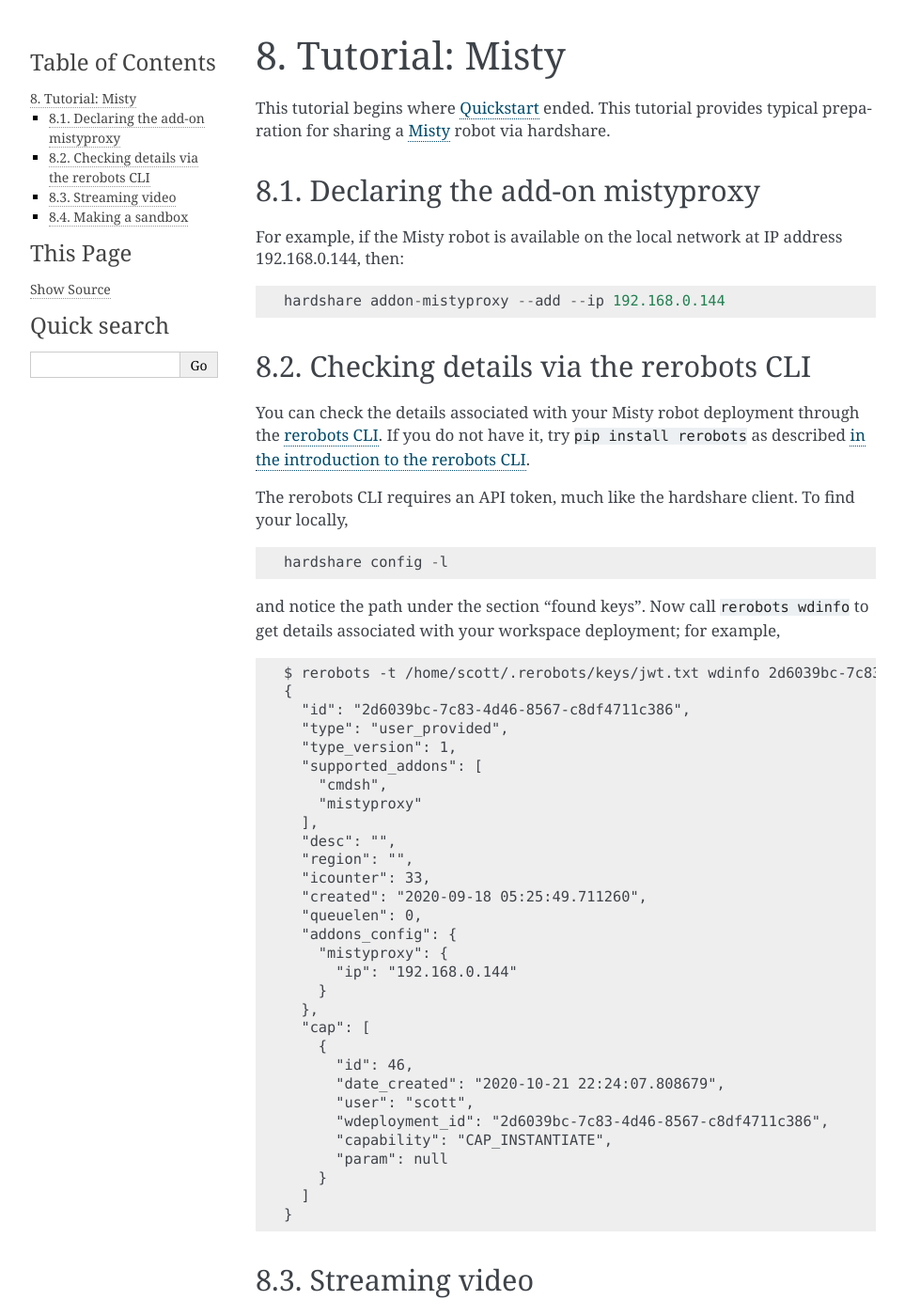
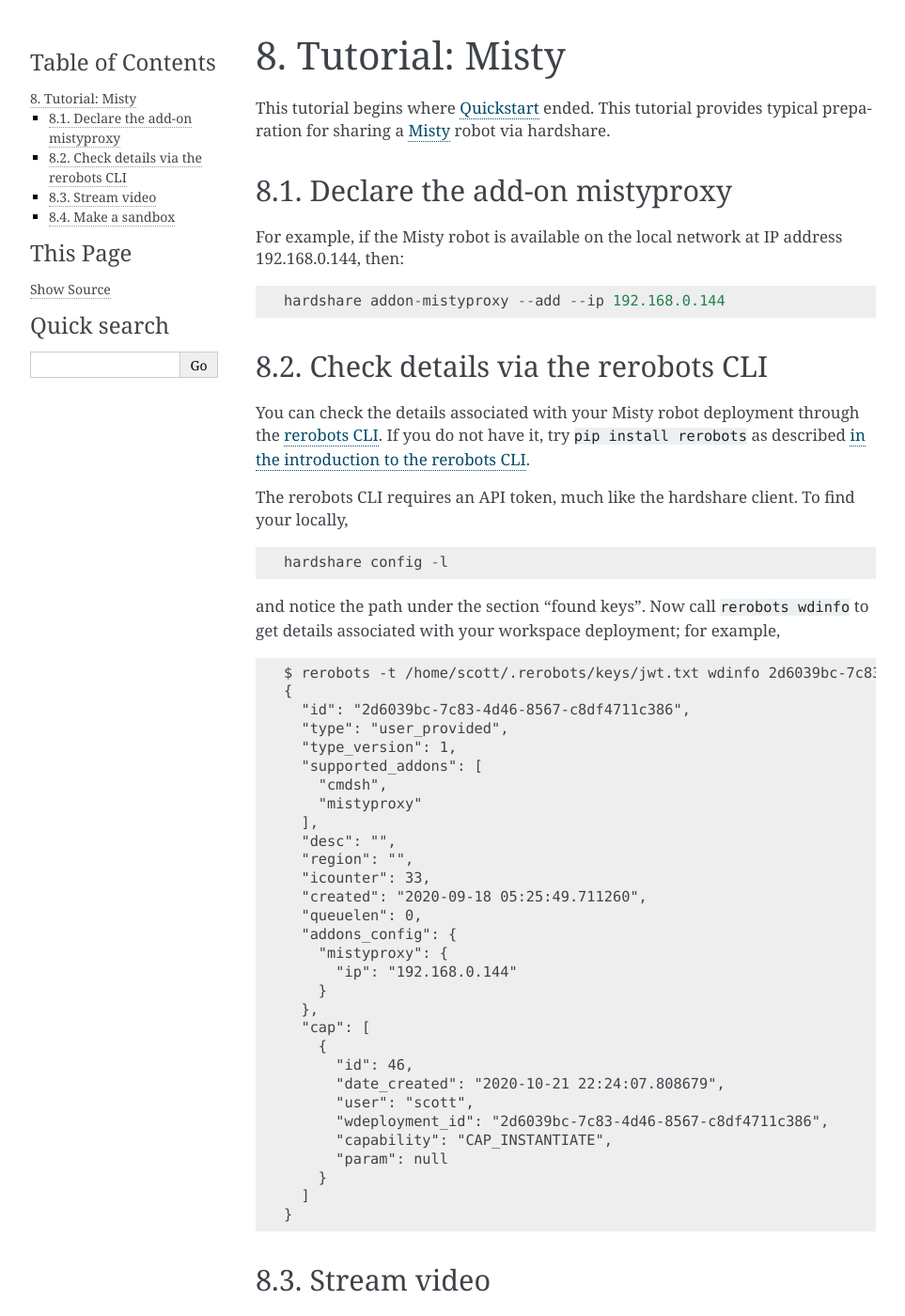
Before and after one commit to rerobots/hardshare, a Sphinx documentation site: the page built from doc/tutorial_misty.rst, in a window 1280 px wide and 1400 px high. Shown: the whole window at 94% size, without its empty margins (148-1111 px from the left). Built offline with Sphinx 7.4.7, drawn with Linux system fonts in a browser that asks for light colours; the version number could not be read and is left out; some of the changed text lies outside the part shown.

Commit message:
DOC: improve style
[ci skip]

```diff
--- a/doc/attach_camera.rst
+++ b/doc/attach_camera.rst
@@ -17,8 +17,8 @@ Prerequisites
 On Ubuntu, this is available in the package python3-opencv.
 
 
-Preparing a new configuration
------------------------------
+Prepare a new configuration
+---------------------------
 
 1. Capture a full image.
 2. Program each device in turn and watch to determine which device has a screen that clears (indicating that it is being flashed).
--- a/doc/bestpractices.rst
+++ b/doc/bestpractices.rst
@@ -1,8 +1,8 @@
 Best practices
 ==============
 
-Managing wdeployment IDs
-------------------------
+Manage wdeployment IDs
+----------------------
 
 With the hardshare client, you can freely create and destroy workspace
 deployments. This process corresponds to creating or destroying a unique ID.
--- a/doc/help.rst
+++ b/doc/help.rst
@@ -1,5 +1,5 @@
-Help and reporting errors
-=========================
+Get help, and report errors
+===========================
 
 If you have a service contract with rerobots, then please use the provided
 contact information to get support immediately.
--- a/doc/tutorial_misty.rst
+++ b/doc/tutorial_misty.rst
@@ -5,8 +5,8 @@ This tutorial begins where :doc:`quickstart` ended. This tutorial provides
 typical preparation for sharing a Misty_ robot via hardshare.
 
 
-Declaring the add-on mistyproxy
--------------------------------
+Declare the add-on mistyproxy
+-----------------------------
 
 For example, if the Misty robot is available on the local network at IP address
 192.168.0.144, then::
@@ -14,8 +14,8 @@ For example, if the Misty robot is available on the local network at IP address
   hardshare addon-mistyproxy --add --ip 192.168.0.144
 
 
-Checking details via the rerobots CLI
--------------------------------------
+Check details via the rerobots CLI
+----------------------------------
 
 You can check the details associated with your Misty robot deployment through
 the `rerobots CLI <https://rerobots-py.readthedocs.io/en/latest/cli.html>`_.  If
@@ -61,8 +61,8 @@ to get details associated with your workspace deployment; for example, ::
   }
 
 
-Streaming video
----------------
+Stream video
+------------
 
 For most users, streaming video is most easily achieved with the command
 ``attach-camera`` as described in the section: :doc:`attach_camera`.
@@ -72,8 +72,8 @@ practically means that remote users will be able capture camera images or view a
 live stream like that at https://rerobots.net/sandbox/fixed_misty2
 
 
-Making a sandbox
-----------------
+Make a sandbox
+--------------
 
 At this stage, your workspace deployment with a Misty robot is ready for the
 kind of low-level access demonstrated in the tutorial at https://help.rerobots.net/tutorial_proxy_fixedmisty.html
```
Also changed, not shown: doc/install.rst (+4 -4 lines), doc/maint.rst (+4 -4 lines).
